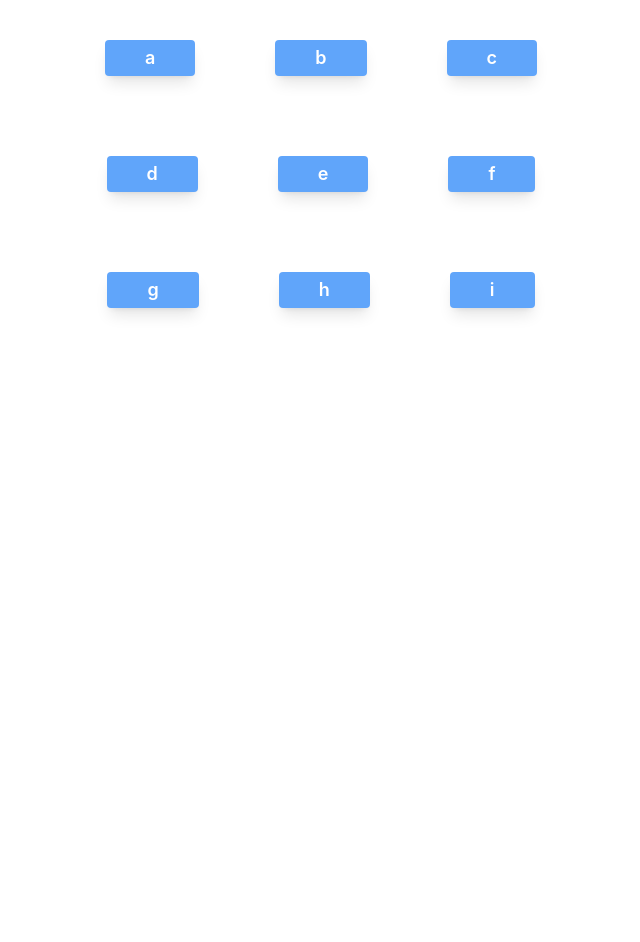
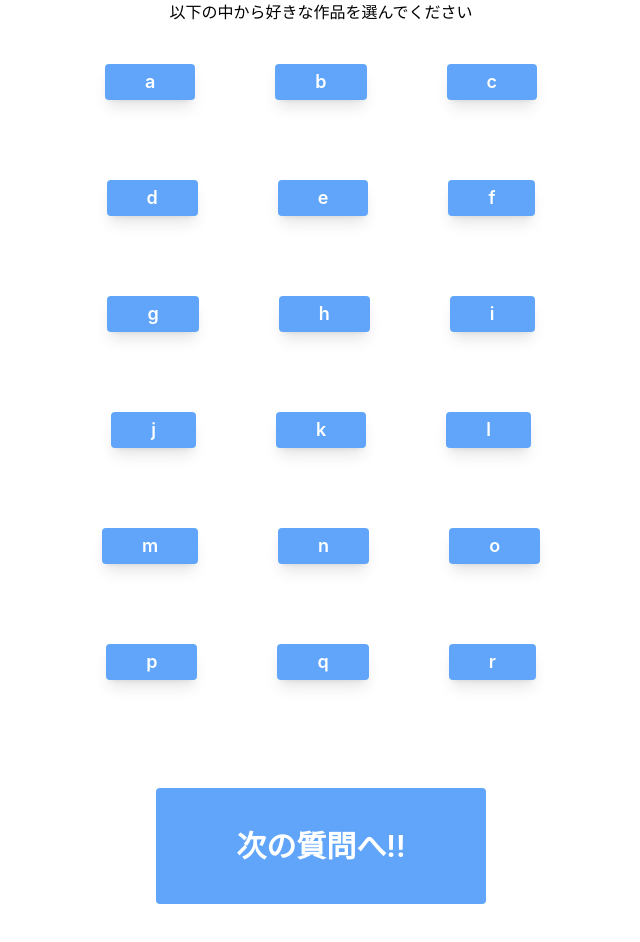
Before and after one commit to yamazakiTasuku/DiagnosisApp, a Next.js app: page /product/Question in a window 1280 px wide. Shown: the whole page, without its empty margins (319-959 px from the left). Before the commit the page ends 800 px from the top, so only its background shows below. Built offline with nearby package versions, Linux system fonts and the light colour scheme.

Commit message:
新しい質問表示実装中

```diff
--- a/pages/AnserList.tsx
+++ b/pages/AnserList.tsx
@@ -1,21 +1,29 @@
 import React, {useState} from 'react'
 
 const AnserList = ({anserList,anserConter,toggleAnser}) => {
+  let NET = 0;
+  let UNX = 0;
+  let DSP = 0;
   type anserConterType={
     NetflixNum:number;
     UNextNum:number;
-    DisneyPlus:number;
+    DisneyPlusNum:number;
   }
   const [anser,setAnsers] = useState<anserConterType[]>([]);
 
-const handleSubmit = (e,anserConter:anserConterType) =>{
-
+const handleSubmit = (e,anserConter:anserConterType,Sabusuc:string) =>{
   e.preventDefault();
-  let newAnserConter :anserConterType={
-    NetflixNum : 1,
-    UNextNum :1,
-    DisneyPlus: 1,
+  NET = 0;
+  UNX = 0;
+  DSP = 0;
+  if (Sabusuc === "NET"){
+    NET = 1;
+  }else if(Sabusuc === "UNX"){
+    UNX = 1;
+  }else if(Sabusuc === "DSP"){
+    DSP = 1;
   }
+  let newAnserConter = [ NET,UNX,DSP ]
   toggleAnser(newAnserConter)
   return newAnserConter
 
@@ -25,10 +33,14 @@ const handleSubmit = (e,anserConter:anserConterType) =>{
   return (
     <div>
 
+      <div>
+
+      </div>
+
       <div className='flex justify-center'>
-        <button className=" shadow-lg my-10 mx-10 px-10 py-1  bg-blue-400 text-lg text-white font-semibold rounded  hover:bg-blue-500 hover:shadow-sm hover:translate-y-0.5 transform transition " onClick={(e) => handleSubmit(e,anserConter)}>{anserList.Netflix}</button>
-        <button className=" shadow-lg my-10 mx-10 px-10 py-1  bg-blue-400 text-lg text-white font-semibold rounded  hover:bg-blue-500 hover:shadow-sm hover:translate-y-0.5 transform transition ">{anserList.UNext}</button>
-        <button className=" shadow-lg my-10 mx-10 px-10 py-1  bg-blue-400 text-lg text-white font-semibold rounded  hover:bg-blue-500 hover:shadow-sm hover:translate-y-0.5 transform transition ">{anserList.Disney_plus}</button>
+        <button className=" shadow-lg my-10 mx-10 px-10 py-1  bg-blue-400 text-lg text-white font-semibold rounded  hover:bg-blue-500 hover:shadow-sm hover:translate-y-0.5 transform transition " onClick={(e) => handleSubmit(e,anserConter,"NET")}>{anserList.Netflix}</button>
+        <button className=" shadow-lg my-10 mx-10 px-10 py-1  bg-blue-400 text-lg text-white font-semibold rounded  hover:bg-blue-500 hover:shadow-sm hover:translate-y-0.5 transform transition " onClick={(e) => handleSubmit(e,anserConter,"UNX")}>{anserList.UNext}</button>
+        <button className=" shadow-lg my-10 mx-10 px-10 py-1  bg-blue-400 text-lg text-white font-semibold rounded  hover:bg-blue-500 hover:shadow-sm hover:translate-y-0.5 transform transition " onClick={(e) => handleSubmit(e,anserConter,"DSP")}>{anserList.Disney_plus}</button>
 
       </div>
     </div>
--- a/pages/product/Question.tsx
+++ b/pages/product/Question.tsx
@@ -13,51 +13,68 @@ const App = () => {
     type anserConterType={
         NetflixNum:number;
         UNextNum:number;
-        DisneyPlus:number;
+        DisneyPlusNum:number;
     }
 
     //答えの種類を足していく
     let anserConter:anserConterType = {
         NetflixNum : 0,
         UNextNum : 0,
-        DisneyPlus:0
+        DisneyPlusNum:0
     };
 
     //回答の種類を定義
-    const anserLists:anser[] = new Array();
-    anserLists[0] = {
+    const anserLists = [{
         Netflix: "a",
         UNext: "b",
         Disney_plus:"c",
-    }
-
-    anserLists[1] = {
+    },{
         Netflix: "d",
         UNext: "e",
         Disney_plus:"f",
-    }
-
-    anserLists[2] = {
+    },{
         Netflix: "g",
         UNext: "h",
         Disney_plus:"i",
-    }
+    },{
+        Netflix: "j",
+        UNext: "k",
+        Disney_plus:"l",
+    },{
+        Netflix: "m",
+        UNext: "n",
+        Disney_plus:"o",
+    },{
+        Netflix: "p",
+        UNext: "q",
+        Disney_plus:"r",
+    }]
+
+    const toggleAnser = (counter) =>{
+        anserConter.NetflixNum = anserConter.NetflixNum + counter[0]
+        anserConter.UNextNum = anserConter.UNextNum + counter[1]
+        anserConter.DisneyPlusNum = anserConter.DisneyPlusNum + counter[2]
+        console.log(anserConter)
 
 
-    const toggleAnser = (counter) =>{
-        anserConter.NetflixNum = anserConter.NetflixNum + counter.NetflixNum
-        console.log(anserConter.NetflixNum)
 
     }
 
-
-
-
     return(
         <div>
-            <AnserList anserList={anserLists[0]} anserConter={anserConter} toggleAnser={toggleAnser}/>
-            <AnserList anserList={anserLists[1]} anserConter={anserConter} toggleAnser={toggleAnser}/>
-            <AnserList anserList={anserLists[2]} anserConter={anserConter} toggleAnser={toggleAnser}/>
+            <div className="flex justify-center">
+                <h1>
+                    以下の中から好きな作品を選んでください
+                </h1>
+            </div>
+            {anserLists.map((anserList)=>(
+                <AnserList anserList={anserList} anserConter={anserConter} toggleAnser={toggleAnser} key={anserList.Netflix}/>
+            ))}
+            <div className="flex justify-center my-10">
+                <button  className='mt-7 text-3xl px-20 py-10 bg-blue-400 text-white font-semibold rounded hover:bg-blue-500'>
+                次の質問へ!!
+                </button>
+            </div>
         </div>
     )
 
```
